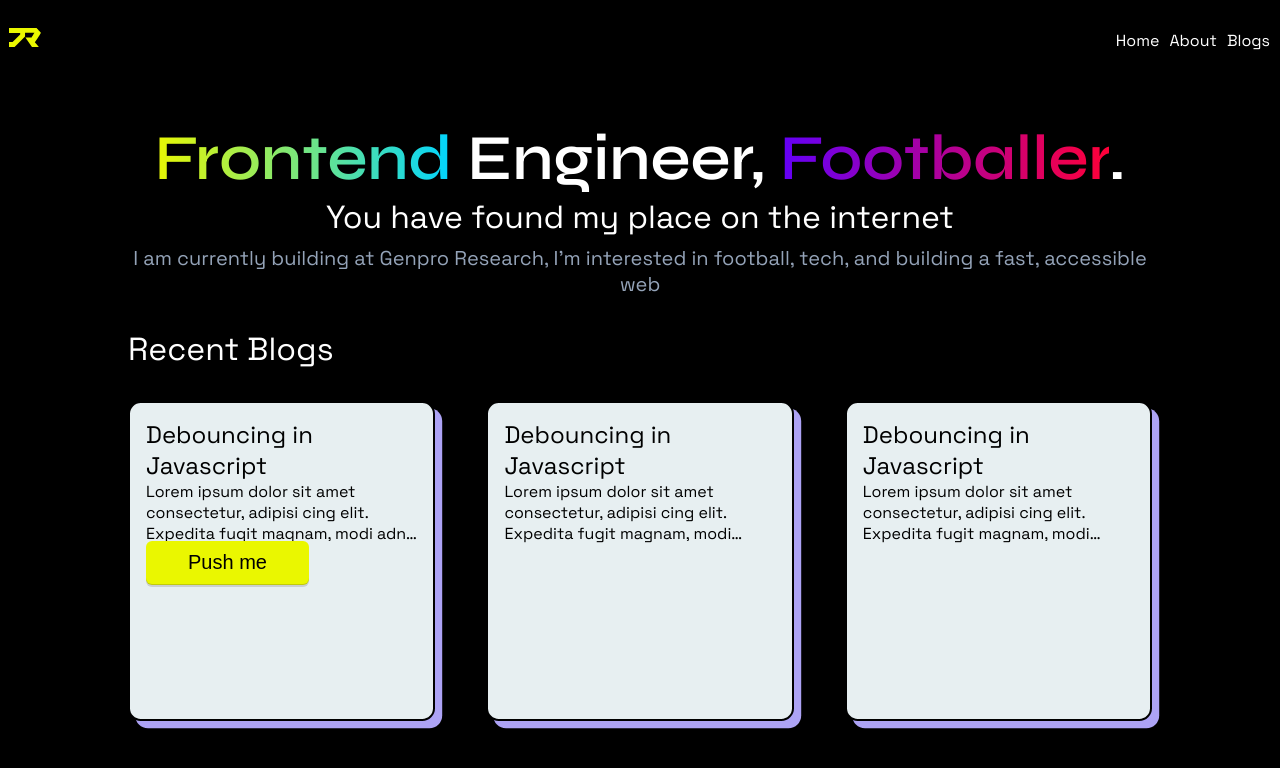
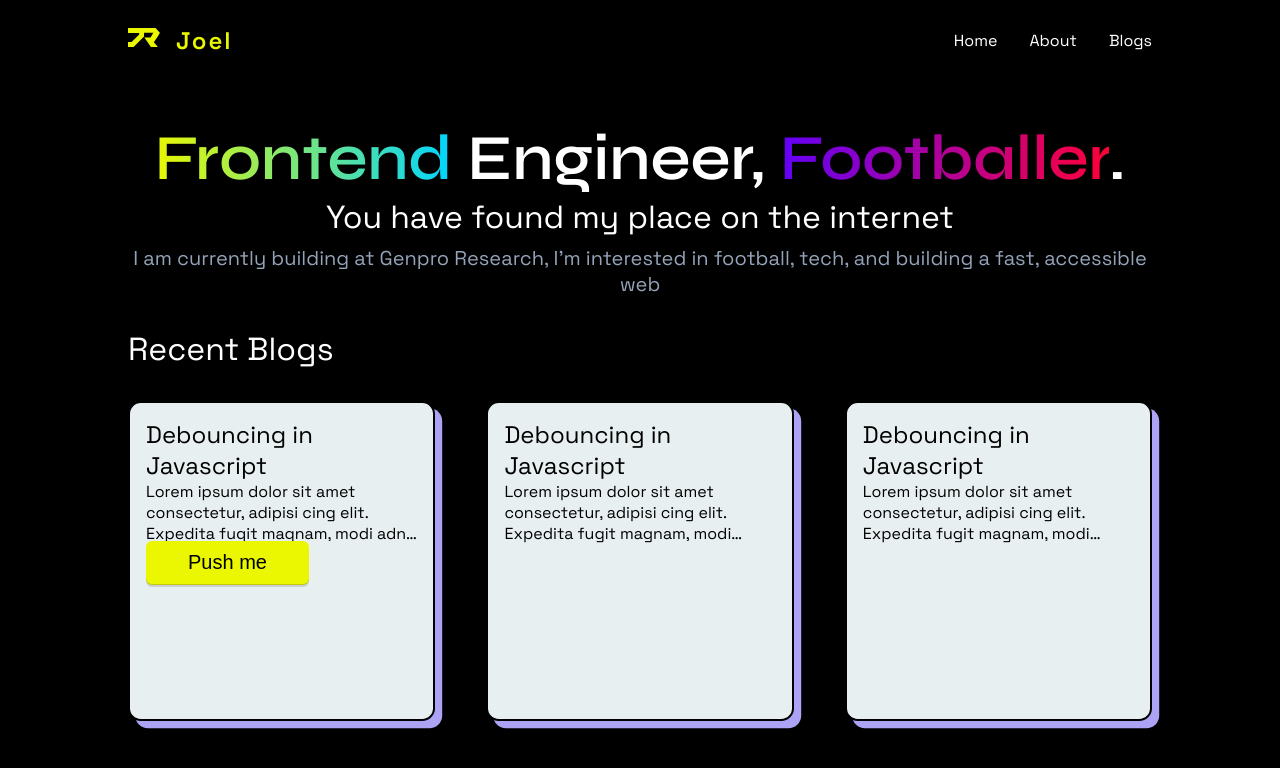
Before and after one commit to joelshejar/next-neo, a Next.js app: page / in a window 1280 px wide. Shown: the top 768 px of the page. Built offline with nearby package versions, Linux system fonts and the light colour scheme.

Commit message:
Refactored logo and navbar

```diff
--- a/app/page.module.css
+++ b/app/page.module.css
@@ -8,15 +8,23 @@
   align-items: center;
   height: 10vh;
   background-color: black;
+  padding: 0 8rem;
 }
 
 .logo {
-  width: 50px;
-  height: 50px;
+
   display: flex;
   align-items: center;
   justify-content: center;
   /* Add your logo image here */
+}
+
+.logo>h6 {
+  color: #E9F702;
+  font-size: 1.5rem;
+  font-weight: 600;
+  margin-left: 1rem;
+  letter-spacing: 2px;
 }
 
 .menu {
@@ -24,7 +32,7 @@
 }
 
 .menu a {
-  margin-right: 10px;
+  margin-left: 2rem;
   text-decoration: none;
   color: white;
 }
--- a/app/page.tsx
+++ b/app/page.tsx
@@ -12,6 +12,7 @@ export default function Home() {
       <header className={styles.header}>
         <div className={styles.logo}>
           <Logo />
+          <h6>Joel</h6>
         </div>
         <nav className={styles.menu}>
           <a href="#">Home</a>
```
